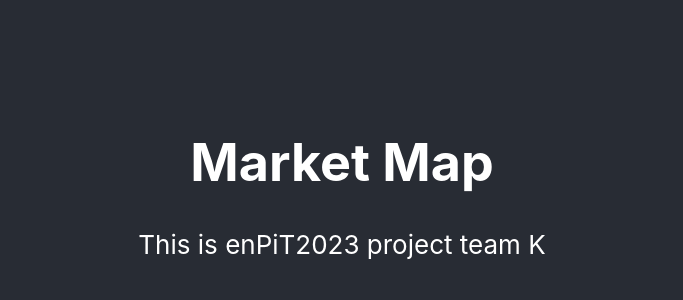
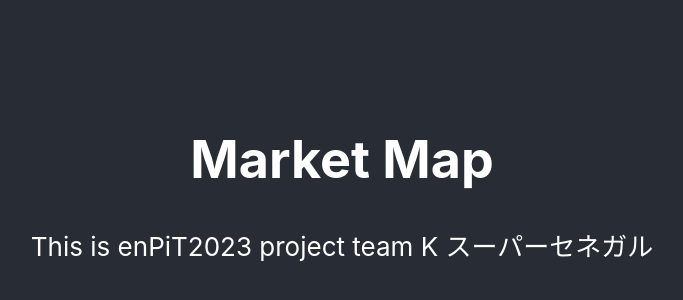
Before and after one commit to enpitut2023/MarketMap, a React (Create React App) app: page / in a window 1280 px wide. Shown: the part 222-522 px from the top of the page, without its empty margins (298-981 px from the left). Built offline with nearby package versions, Linux system fonts and the light colour scheme.

Commit message:
名前入れた

```diff
--- a/src/App.js
+++ b/src/App.js
@@ -10,6 +10,7 @@ function App() {
         </h1>
         <a>
           This is enPiT2023 project team K
+          スーパーセネガル
         </a>
       </header>
     </div>
```
